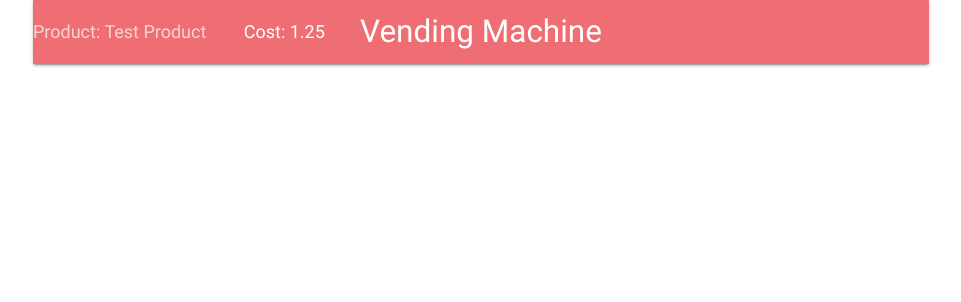
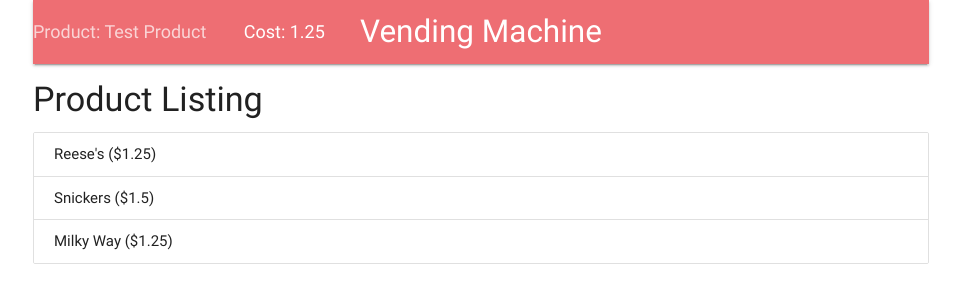
Before and after one commit to bjsawyer/Vending-Machine-ng2, an Angular app: page /#/productListing in a window 1280 px wide. Before the commit this address led to /#/. Shown: the top 302 px of the page, without its empty margins (159-1120 px from the left). Built offline with nearby package versions, Linux system fonts and the light colour scheme.

Commit message:
Added ProductListingComponent and rendering static data

```diff
--- a/src/app/models/product/product.component.ts
+++ b/src/app/models/product/product.component.ts
@@ -1,4 +1,9 @@
 export class Product {
   name: string;
   cost: number;
+
+  constructor(name: string, cost: number) {
+    this.name = name;
+    this.cost = cost;
+  }
 }
--- /dev/null
+++ b/src/app/product-listing/product-listing.component.html
@@ -0,0 +1,8 @@
+<h4>
+  Product Listing
+</h4>
+<ul class="collection">
+  <li *ngFor="let product of products" class="collection-item">
+    {{product.name}} (${{product.cost}})
+  </li>
+</ul>
--- /dev/null
+++ b/src/app/product-listing/product-listing.component.ts
@@ -0,0 +1,21 @@
+import { Component, OnInit } from '@angular/core';
+import { Product } from '../models/product/product.component';
+
+@Component({
+  selector: 'app-product-listing',
+  templateUrl: './product-listing.component.html',
+  styleUrls: ['./product-listing.component.css']
+})
+export class ProductListingComponent implements OnInit {
+  products = [
+    new Product('Reese\'s', 1.25),
+    new Product('Snickers', 1.50),
+    new Product('Milky Way', 1.25)
+  ];
+
+  constructor() { }
+
+  ngOnInit() {
+  }
+
+}
--- a/src/app/shared/header/header.component.html
+++ b/src/app/shared/header/header.component.html
@@ -3,8 +3,8 @@
     <a href="#" class="brand-logo center">Vending Machine</a>
 
     <div class="col s12">
-      <a href="#" class="breadcrumb">Product: {{testProduct.name}}</a>
-      <a href="#" class="breadcrumb">Cost: {{testProduct.cost}} </a>
+      <a href="#" class="breadcrumb">Product: {{selectedProduct.name}}</a>
+      <a href="#" class="breadcrumb">Cost: {{selectedProduct.cost}} </a>
     </div>
   </div>
 </nav>
--- a/src/app/shared/header/header.component.ts
+++ b/src/app/shared/header/header.component.ts
@@ -7,7 +7,7 @@ import { Product } from '../../models/product/product.component';
   styleUrls: ['./header.component.css']
 })
 export class HeaderComponent implements OnInit {
-  testProduct: Product = {
+  selectedProduct: Product = {
     name: 'Test Product',
     cost: 1.25
   };
```
Also changed, not shown: src/app/app.module.ts (+5 -4 lines), src/app/product-listing/product-listing.component.css (added), 1 other file (tests, documents, lock files or other folders).
